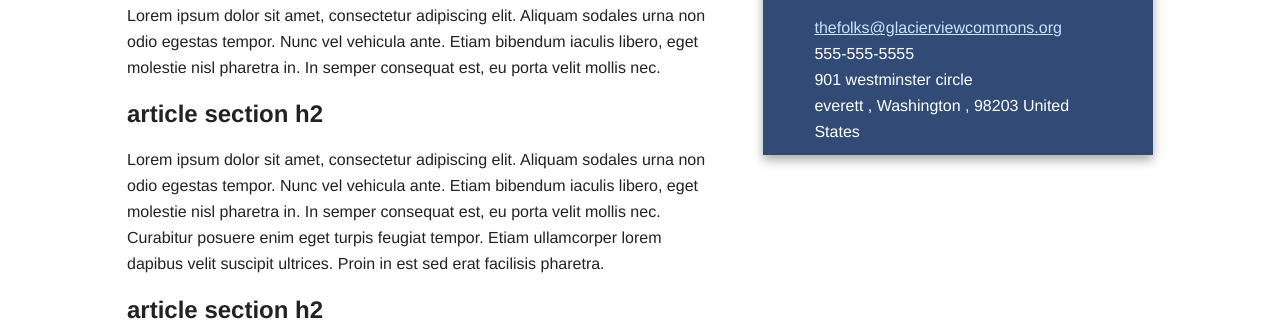
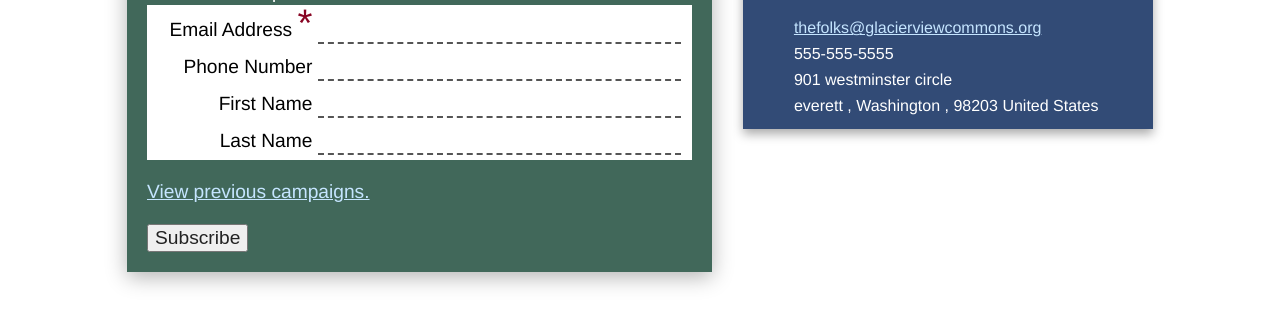
Before and after one commit to Glacier-view-commons/Glacier-view-commons.github.io, a plain HTML site: page index.html in a window 1280 px wide. Shown: the part 179-508 px from the top of the page. Drawn offline with Linux system fonts and the light colour scheme.

Commit message:
added mail chimp form

```diff
--- a/css/main.css
+++ b/css/main.css
@@ -1,4 +1,10 @@
 /*! HTML5 Boilerplate v4.3.0 | MIT License | http://h5bp.com/ */
+
+* {
+  -webkit-box-sizing: border-box; /* Safari/Chrome, other WebKit */
+  -moz-box-sizing: border-box;    /* Firefox, other Gecko */
+  box-sizing: border-box;         /* Opera/IE 8+ */
+}
 
 html,
 button,
@@ -93,11 +99,13 @@ body {
     background: #324B76;
 }
 
-.main aside a:link {
+.main aside a:link,
+#mc_embed_signup a:link {
     color: #C5E5FF;
 }
 
-.main aside a:visited {
+.main aside a:visited,
+#mc_embed_signup a:visited {
     color:#BA83FF;
 }
 
@@ -171,10 +179,44 @@ nav a:hover {
    ========================================================================== */
 
 
+/*/////////////////////////////////////////////////
+Mail Chimp Form Style
+/////////////////////////////////////////////////*/
 
+#mc_embed_signup {
+    background-color: #41685A;
+    border-top: 20px solid #264238;
+    padding: 20px;
+    color: white;
+    font-size: 1.2em;
+    box-shadow: 0px 5px 20px rgba(0,0,0,0.3);
+}
 
+.asterisk {
+    color:#880523;
+    font-size: 2em;
+}
 
-
+.mc-field-group {
+    background-color: white;
+    color: #000;
+    padding: 5px;
+}
+.mc-field-group label {
+    width: 30%;
+    display: inline-block;
+    text-align: right;
+}
+.mc-field-group input {
+    width: 68%;
+    border-width: 0 0 2px 0;
+    border-color: #555;
+    border-style:dashed;
+}
+.mc-field-group input:focus {
+    border-style: solid;
+    outline: none;
+}
 
 
 
@@ -260,7 +302,7 @@ nav a:hover {
 
     .main aside {
         float: right;
-        width: 28%;
+        width: 40%;
     }
 
     .main .left {
--- a/index.html
+++ b/index.html
@@ -31,22 +31,44 @@
             <div class="main wrapper clearfix">
 
                 <article>
-                    <header>
-                        <h1>About <small>the</small> Site</h1>
-                        <p>Lorem ipsum dolor sit amet, consectetur adipiscing elit. Aliquam sodales urna non odio egestas tempor. Nunc vel vehicula ante. Etiam bibendum iaculis libero, eget molestie nisl pharetra in. In semper consequat est, eu porta velit mollis nec.</p>
-                    </header>
-                    <section>
-                        <h2>article section h2</h2>
-                        <p>Lorem ipsum dolor sit amet, consectetur adipiscing elit. Aliquam sodales urna non odio egestas tempor. Nunc vel vehicula ante. Etiam bibendum iaculis libero, eget molestie nisl pharetra in. In semper consequat est, eu porta velit mollis nec. Curabitur posuere enim eget turpis feugiat tempor. Etiam ullamcorper lorem dapibus velit suscipit ultrices. Proin in est sed erat facilisis pharetra.</p>
-                    </section>
-                    <section>
-                        <h2>article section h2</h2>
-                        <p>Lorem ipsum dolor sit amet, consectetur adipiscing elit. Aliquam sodales urna non odio egestas tempor. Nunc vel vehicula ante. Etiam bibendum iaculis libero, eget molestie nisl pharetra in. In semper consequat est, eu porta velit mollis nec. Curabitur posuere enim eget turpis feugiat tempor. Etiam ullamcorper lorem dapibus velit suscipit ultrices. Proin in est sed erat facilisis pharetra.</p>
-                    </section>
-                    <footer>
-                        <h3>article footer h3</h3>
-                        <p>Lorem ipsum dolor sit amet, consectetur adipiscing elit. Aliquam sodales urna non odio egestas tempor. Nunc vel vehicula ante. Etiam bibendum iaculis libero, eget molestie nisl pharetra in. In semper consequat est, eu porta velit mollis nec. Curabitur posuere enim eget turpis feugiat tempor.</p>
-                    </footer>
+                    <!-- Begin MailChimp Signup Form -->
+                    <div id="mc_embed_signup">
+                        <form action="//agilelearningcenters.us9.list-manage.com/subscribe/post?u=a5f2c3f76e753b7ec3c79afce&amp;id=28972223f6" method="post" id="mc-embedded-subscribe-form" name="mc-embedded-subscribe-form" class="validate" target="_blank" novalidate>
+                            <div id="mc_embed_signup_scroll">
+                                <div class="indicates-required"><span class="asterisk">*</span> indicates required</div>
+
+                                <div class="mc-field-group">
+                                    <label for="mce-EMAIL">Email Address  <span class="asterisk">*</span></label>
+                                    <input type="email" value="" name="EMAIL" class="required email" id="mce-EMAIL">
+                                </div>
+
+                                <div class="mc-field-group size1of2">
+                                    <label for="mce-MMERGE3">Phone Number </label>
+                                    <input type="text" name="MMERGE3" class="" value="" id="mce-MMERGE3">
+                                </div>
+
+                                <div class="mc-field-group">
+                                    <label for="mce-FNAME">First Name </label>
+                                    <input type="text" value="" name="FNAME" class="" id="mce-FNAME">
+                                </div>
+
+                                <div class="mc-field-group">
+                                    <label for="mce-LNAME">Last Name </label>
+                                    <input type="text" value="" name="LNAME" class="" id="mce-LNAME">
+                                </div>
+
+                                <p><a href="http://us9.campaign-archive1.com/home/?u=a5f2c3f76e753b7ec3c79afce&id=28972223f6" title="View previous campaigns">View previous campaigns.</a></p>
+                                <div id="mce-responses" class="clear">
+                                    <div class="response" id="mce-error-response" style="display:none"></div>
+                                    <div class="response" id="mce-success-response" style="display:none"></div>
+                                </div>    <!-- real people should not fill this in and expect good things - do not remove this or risk form bot signups-->
+                                <div style="position: absolute; left: -5000px;"><input type="text" name="b_a5f2c3f76e753b7ec3c79afce_28972223f6" tabindex="-1" value=""></div>
+                                <div class="clear"><input type="submit" value="Subscribe" name="subscribe" id="mc-embedded-subscribe" class="button"></div>
+                            </div>
+                        </form>
+                    </div>
+
+                    <!--End mc_embed_signup-->
                 </article>
 
                 <aside>
```
